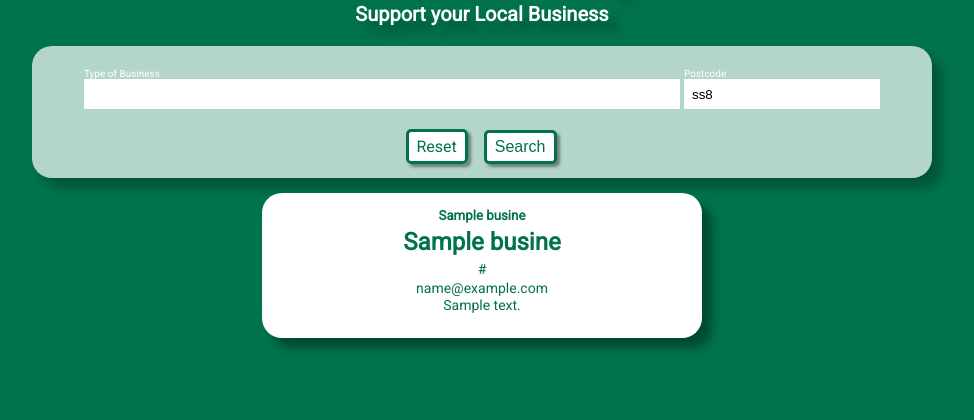
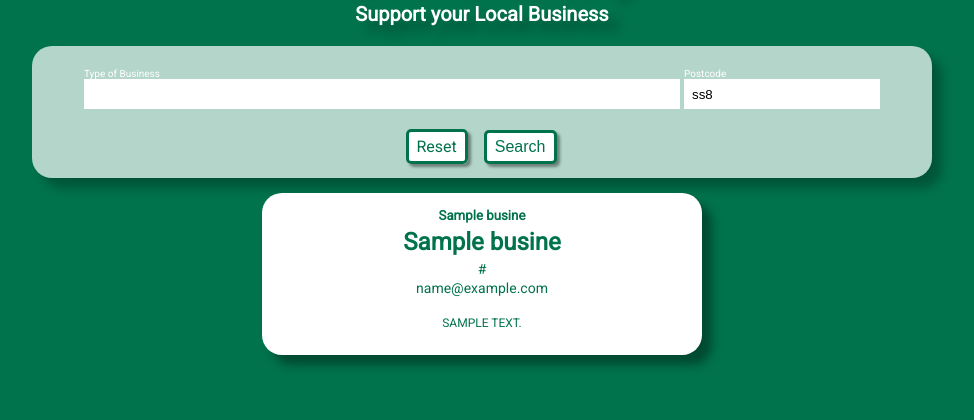
Before and after one commit to liamoconnor87/local_directory, a Flask app: page / in a window 1280 px wide. Shown: the part 411-831 px from the top of the page, without its empty margins (158-1132 px from the left). Before the commit the page ends 761 px from the top, so only its background shows below. Run offline with Flask 2, Linux system fonts and the light colour scheme; a database or web service that is not in the repository returns one stand-in record (values such as "Sample title"); some libraries are stand-ins or nearby versions.

Commit message:
Style: Address is capitalised

```diff
--- a/static/css/style.css
+++ b/static/css/style.css
@@ -328,11 +328,15 @@ body{
 }
 
 .business p{
-    font-size: 14px;
+    font-size: 12px;
 }
 
 .business a:hover{
     text-decoration: underline;
+}
+
+.address{
+    text-transform: capitalize;
 }
 
 /* Log In / Register */
--- a/templates/index.html
+++ b/templates/index.html
@@ -49,8 +49,8 @@
                         <h5>{{ business.category_name }}</h5>
                         <h1>{{ business.name }}</h1>
                         <a href="https://{{ business.website }}" target="_blank">{{ business.website }}</a><br>
-                        <a href="mailto: {{ business.email }}">{{ business.email }}</a><br>
-                        <p>{{ business.address }}</p>
+                        <a href="mailto: {{ business.email }}">{{ business.email }}</a><br><br>
+                        <p class="address">{{ business.address.upper() }}</p>
                     </div>
                 </div>
 
--- a/templates/profile.html
+++ b/templates/profile.html
@@ -44,7 +44,7 @@
                     <h1>{{ users_business.name }}</h1>
                     <a href="https://{{ users_business.website }}" target="_blank" rel="noopener noreferrer">{{ users_business.website }}</a><br>
                     <a href="mailto: {{ users_business.email }}">{{ users_business.email }}</a><br>
-                    {{ users_business.address }}<br>
+                    <p class="address">{{ users_business.address.upper() }}</p>
                 </div>
             </div>
 
--- a/templates/results.html
+++ b/templates/results.html
@@ -54,8 +54,8 @@
                             <h5>{{ business.category_name }}</h5>
                             <h1>{{ business.name }}</h1>
                             <a href="https://{{ business.website }}" target="_blank" rel="noopener noreferrer">{{ business.website }}</a><br>
-                            <a href="mailto: {{ business.email }}">{{ business.email }}</a><br>
-                            {{ business.address }}<br>
+                            <a href="mailto: {{ business.email }}">{{ business.email }}</a><br><br>
+                            <p class="address">{{ business.address.upper() }}</p>
                         </div>
                     </div>
 
```
